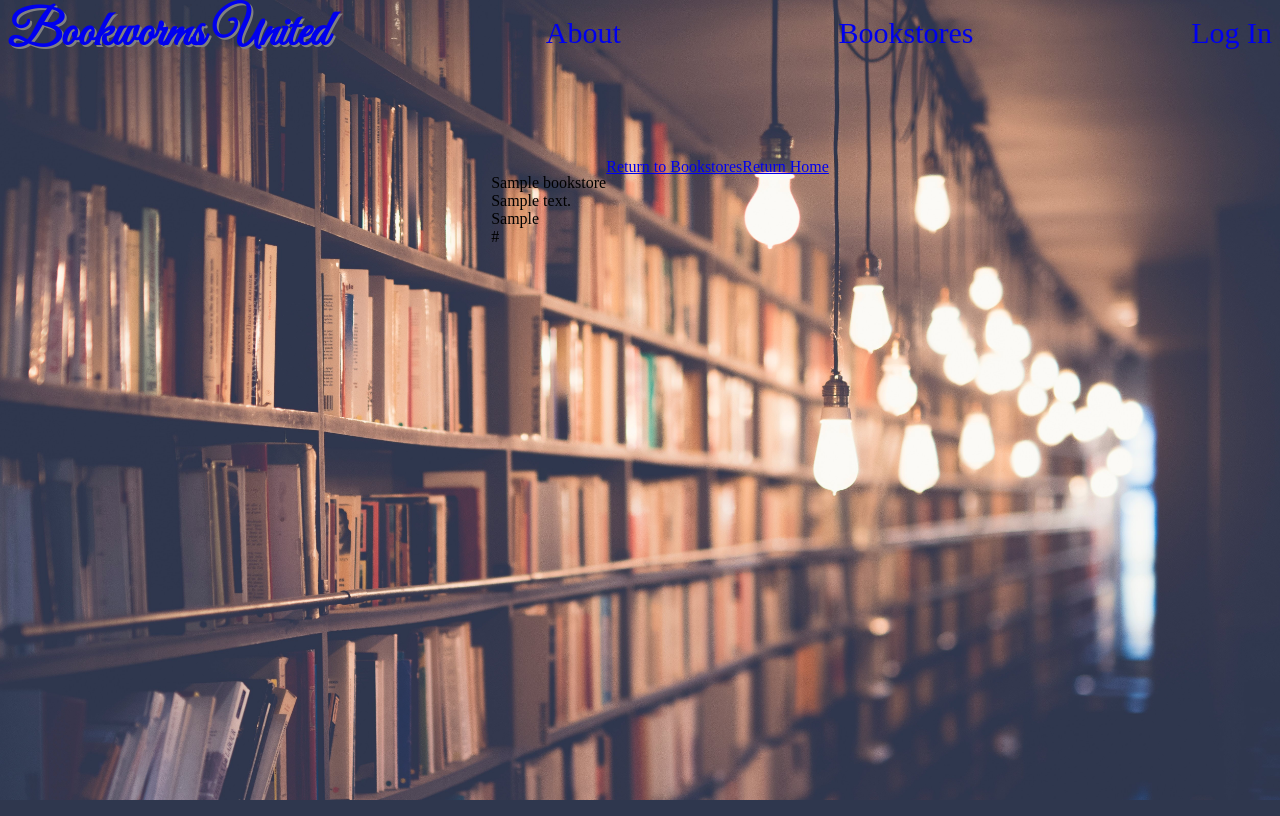
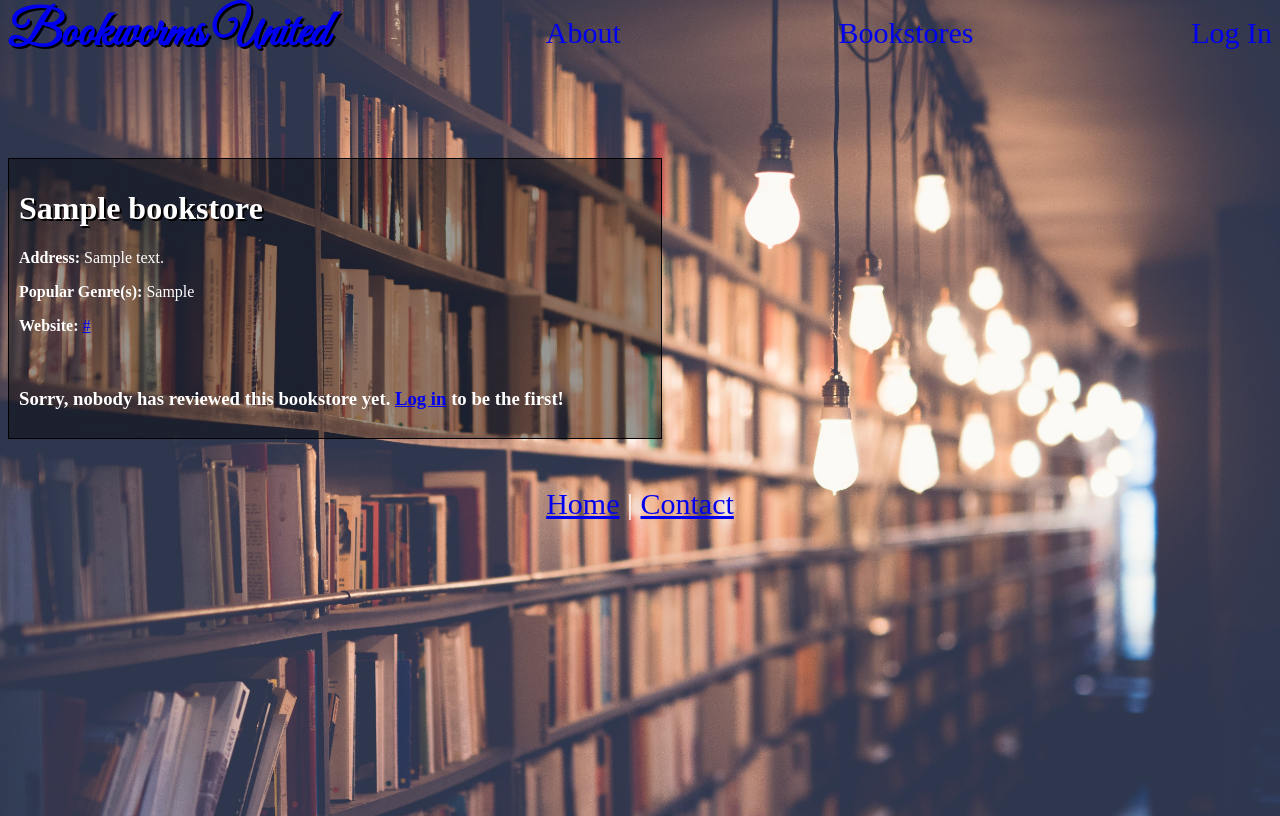
Before and after one commit to johnrobertmahlan/Bookworms-United, a Node server app: page /bookstores/600000000000000000000001 in a window 1280 px wide. Run offline with Node 20, Linux system fonts and the light colour scheme; tables that the repository leaves empty hold one stand-in row (values such as "Sample post"); some libraries are stand-ins or nearby versions.

Commit message:
update styling for bookstore index and show views

```diff
--- a/public/css/style.css
+++ b/public/css/style.css
@@ -9,12 +9,14 @@ nav {
 
 main {
     margin-top: 100px;
-    display: flex;
+    flex-grow: 1;
+    /*display: flex;
     justify-content: center;
+    align-items: center;*/
 }
 
 h1 {
-    text-shadow: 2px 2px gray;
+    text-shadow: 2px 2px black;
 }
 
 nav>a {
@@ -24,6 +26,7 @@ nav>a {
 body {
     background-image: url("../images/blur-book-stack-books-bookshelves-590493.jpg");
     background-size: cover;
+    min-height: 100vh;
 }
 
 #site-name {
@@ -56,35 +59,63 @@ ul {
 }
 
 #bookstore-display {
-    /*margin: 100px 100px 100px 350px;*/
+    margin: 0 auto;
+    width: 1000px;
+    color: white;
+    background-color: rgba(0,0,0,0.4);
+    border: 0.5px solid black;
     text-align: center;
-    background-color: rgba(0,0,0,0.6);
-    width: 700px;
-    border: 3px solid black;
-    border-radius: 20px;
-    color: white;
 };
 
 table {
-    width: 600px;
+    width: 800px;
 }
 
 th, td {
-    padding: 7px 10px 10px 10px;
+    padding: 10px 15px 15px 15px;
+    text-align: center;
 }
 
 th {
     text-transform: uppercase;
-    letter-spacing: 0.1em;
-    font-size: 90%;
+    letter-spacing: 0.2em;
     border-bottom: 2px solid black;
-    text-align: center;
 }
 
 #new-bookstore {
-    background-color: rgba(0,0,0,0.5);
+    background-color: rgba(0,0,0,0.4);
+    margin: 0 auto;
 }
 
 #add-bookstore-form {
     color: white;
 }
+
+#display-single-bookstore{
+    background-color: rgba(0,0,0,0.4);
+    color: white;
+    border: 0.5px solid black;
+    /*margin: 0 auto;*/
+    padding: 10px;
+    width: 50%;
+}
+
+button {
+    background-color: black;
+    color: white;
+    width: 150px;
+}
+
+input[type="submit"] {
+    background-color: black;
+    color: white;
+    width: 150px;
+}
+
+footer {
+    display: flex;
+    justify-content: center;
+    height: 50px;
+    color: white;
+    font-size: 30px;
+}
--- a/views/bookstores/show.ejs
+++ b/views/bookstores/show.ejs
@@ -1,22 +1,17 @@
 <%- include('../partials/header') %>
 
 <div id="display-single-bookstore">
-    <ul>
-        <li><%= bookstore.name %></li>
-        <li><%= bookstore.address %></li>
-        <li><%= bookstore.genres.join(", ") %></li>
-        <li><%= bookstore.website %></li>
-    </ul>
-</div>
+    <h1><%= bookstore.name %></h1>
+    <p><strong>Address:</strong> <%= bookstore.address %></p>
+    <p><strong>Popular Genre(s):</strong> <%= bookstore.genres.join(", ") %></p>
+    <p><strong>Website:</strong> <a href="<%=bookstore.website%>"><%= bookstore.website %></a></p>
     <br />
-
     <% if(user) { %>
-    <h3>Write a Review!</h3>
+        <h3>Been Here Before? Tell Us What You Thought!</h3>
         <form action="/bookstores/<%= bookstore._id %>/reviews" method="POST">
-        <fieldset>
                 <label>Share your thoughts:</label>
                 <br />
-            <textarea name="content"></textarea>
+                <textarea name="content" placeholder="So what'd you think?..." cols=45 rows=15></textarea>
                 <br />
                 <label>On a scale of 1-5:</label>
                 <br />
@@ -28,30 +23,36 @@
                     <option value="5">5</option>
                 </select>
                 <input type="submit" value="Post your Review!">
-        </fieldset>
         </form>
     <% }; %>
 
+    <aside>
         <% if(bookstore.reviews.length) { %>
-    <ul>
+            <h2>What Your Fellow Bookworms Had to Say About <%= bookstore.name %>:</h2>
                 <% bookstore.reviews.forEach(function(review) { %>
-            <li>
-                <%= review.content %><br /><br /><%= review.rating %>
-            </li>
+                    <div>
+                        <h3>Review by <%= user.name%></h3>
+                        <p><%= review.content %></p>
+                        <p><%= review.rating %> Stars</p>
+                    </div>
                     <% if(review.createdBy.equals(user && user._id)) { %>
                         <form action="/reviews/<%= review._id %>?_method=DELETE" method="POST">
                             <button type="submit">Delete Review</button>
                         </form>
+                        <br />
                         <form action="/reviews/<%= review._id %>" method="GET">
                             <button type="submit">Edit Review</button>
                         </form>
                     <% }; %>
                 <% }); %>
             </ul>
+        <% } else { %>
+            <h3>Sorry, nobody has reviewed this bookstore yet. <a href="/auth/google">Log in</a> to be the first!</h3>
         <% }; %>
+    </div>
 
-<a href="/bookstores">Return to Bookstores</a>
+    </aside>
 <br />
-<a href="/">Return Home</a>
+
 
 <%- include('../partials/footer') %>
--- a/views/partials/footer.ejs
+++ b/views/partials/footer.ejs
@@ -1,3 +1,6 @@
 </main>
+<footer>
+    <p><a href="/">Home</a>     |     <a href="/contact">Contact</a></p>
+</footer>
 </body>
 </html>
```
Also changed, not shown: models/bookstore.js (+8 -2 lines). Lines whose indentation alone changed are shown as unchanged.
